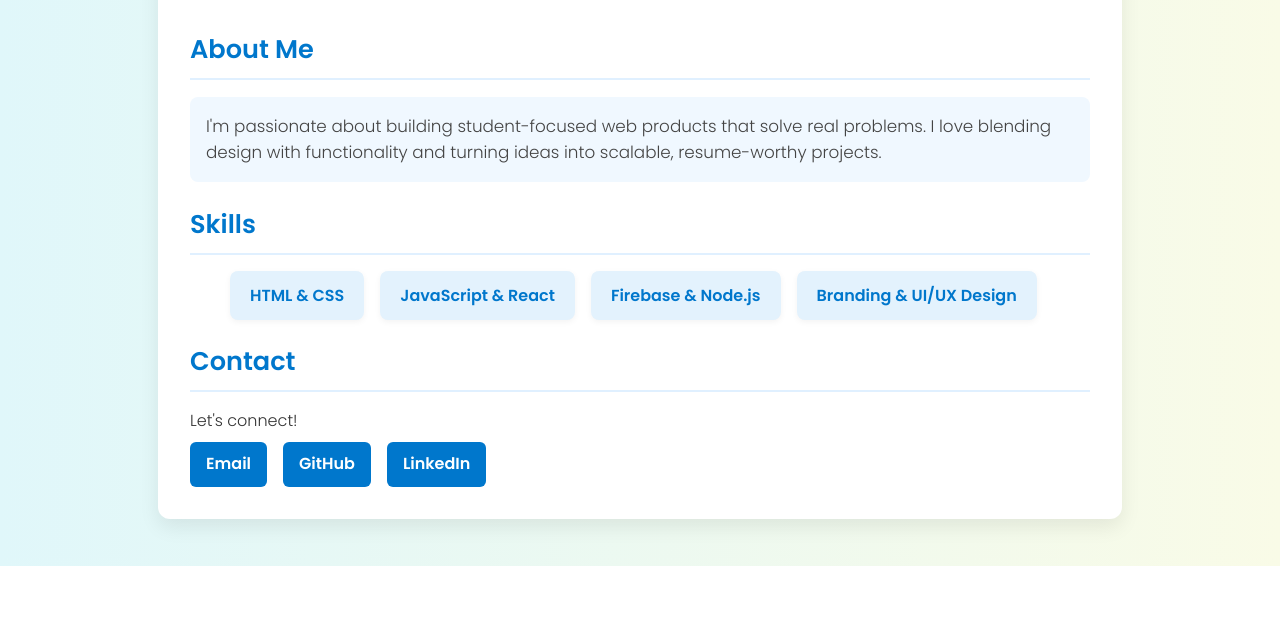
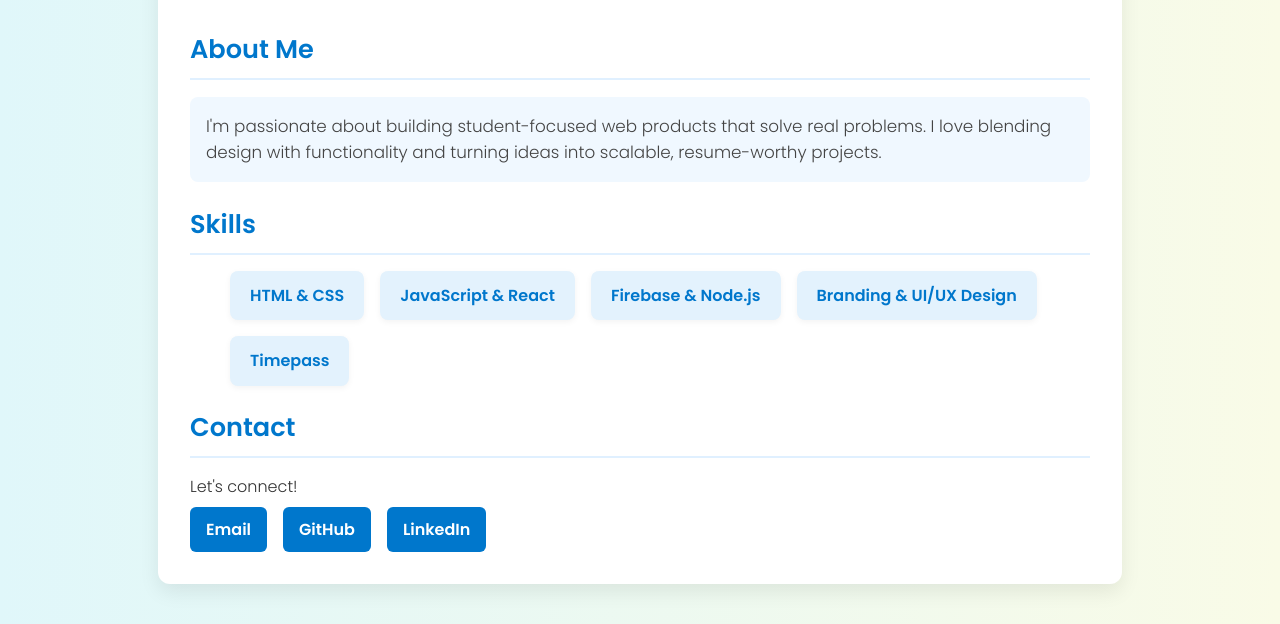
Before and after one commit to jainsahana64-tech/My-Portfolio, a plain HTML site: page index.html in a window 1280 px wide. Shown: the part 234-858 px from the top of the page. Before the commit the page ends 800 px from the top, so only its background shows below. Drawn offline with Linux system fonts and the light colour scheme.

Commit message:
Changes made in website

```diff
--- a/index.html
+++ b/index.html
@@ -28,6 +28,7 @@
         <li>JavaScript & React</li>
         <li>Firebase & Node.js</li>
         <li>Branding & UI/UX Design</li>
+        <li>Timepass</li>
       </ul>
     </section>
 
```
